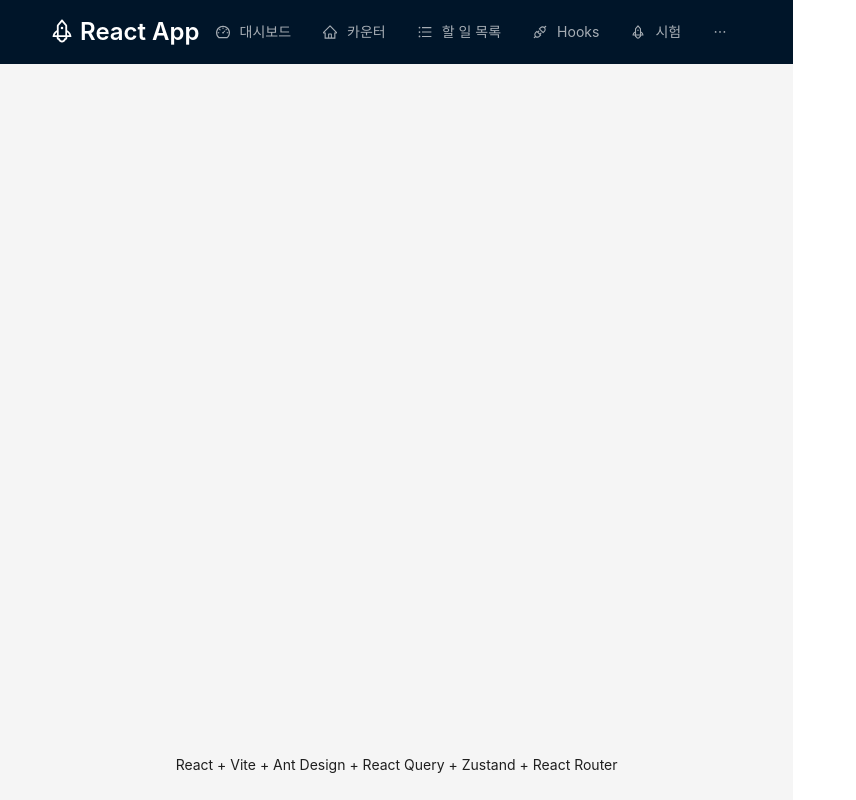
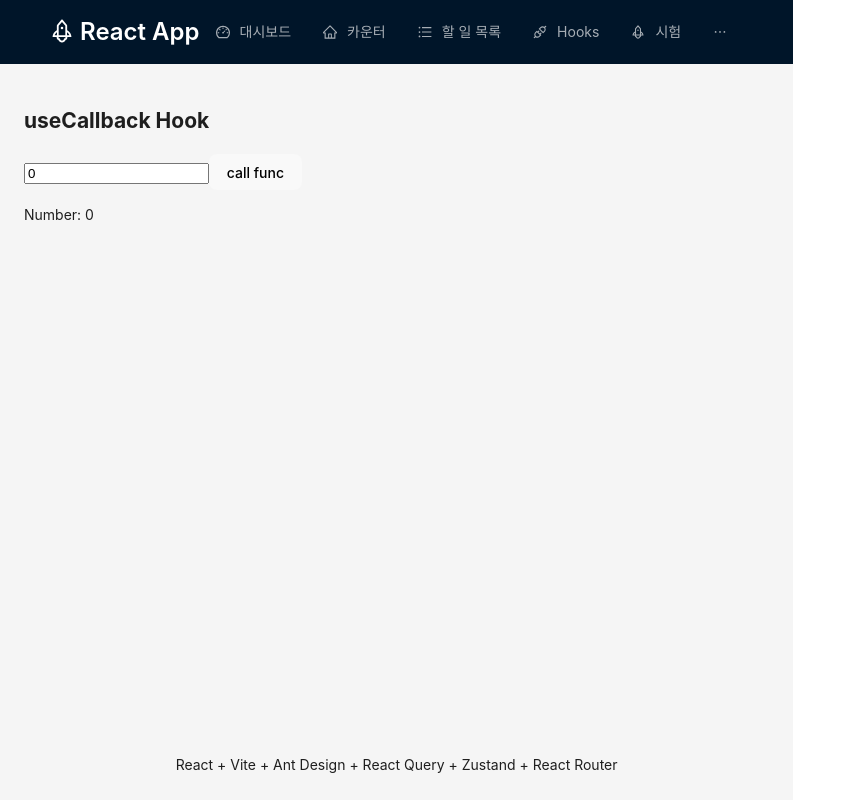
Before and after one commit to nTechLabs/ReactBasic, a React (Vite) app: page /exams/useCallback in a window 1280 px wide. Shown: the whole page, without its empty margins (0-856 px from the left). Built offline with nearby package versions, Linux system fonts and the light colour scheme.

Commit message:
feat: add useCallback exam page with functionality and routing

```diff
--- a/src/pages/exams/index.jsx
+++ b/src/pages/exams/index.jsx
@@ -23,6 +23,15 @@ const ExamsIndexPage = () => {
       icon: <ApiOutlined />,
       color: '#52c41a',
       topics: ['상태 관리', '이벤트 핸들링', '조건부 렌더링', '배열 상태', '객체 상태'],
+    },
+    {
+      key: 'useCallback',
+      title: 'useCallback',
+      description: '',
+      path: '/exams/useCallback',
+      icon: <ApiOutlined />,
+      color: '#52c41a',
+      topics: ['주제는 여기에...'],
     },
   ];
 
--- /dev/null
+++ b/src/pages/exams/useCallback.jsx
@@ -0,0 +1,50 @@
+import React, { useEffect, useCallback } from 'react';
+
+const UseCallbackExamPage = () => {
+  const [number, setNumber] = React.useState(0);
+  const [inputValue, setInputValue] = React.useState('0');
+  const inputRef = React.useRef(null);
+
+  const someFunc = useCallback(() => {
+    console.log('someFunc called');
+    console.log(number);
+  }, [number]);
+
+  const handleChange = (e) => {
+    setInputValue(e.target.value);
+  };
+
+  const handleKeyDown = (e) => {
+    if (e.key === 'Enter') {
+      const raw = e.currentTarget.value.trim();
+      if (raw === '') return;
+      const nextNum = Number(raw);
+      if (Number.isNaN(nextNum)) return;
+      setNumber(nextNum);
+      // 입력값 리셋 및 포커스 유지
+      setInputValue('');
+      setTimeout(() => inputRef.current?.focus?.(), 0);
+    }
+  };
+
+  useEffect(() => {
+    console.log('number changed:');
+  }, [someFunc]);
+
+  return (
+    <div>
+      <h2>useCallback Hook</h2>
+      <input
+        ref={inputRef}
+        type="number"
+        value={inputValue}
+        onChange={handleChange}
+        onKeyDown={handleKeyDown}
+      />
+      <button onClick={someFunc}>call func</button>
+      <p>Number: {number}</p>
+    </div>
+  );
+};
+
+export default UseCallbackExamPage;
--- a/src/router/AppRouters.jsx
+++ b/src/router/AppRouters.jsx
@@ -28,6 +28,7 @@ import UseNavigatePage from '../pages/hooks/useNavigate';
 import URLSearchParamsPage from '../pages/hooks/URLSearchParams';
 import ExamsIndexPage from '../pages/exams/index';
 import UseStateExamPage from '../pages/exams/useState';
+import UseCallbackExamPage from '../pages/exams/useCallback';
 
 const { Header, Content, Footer } = Layout;
 const { Title } = Typography;
@@ -142,6 +143,7 @@ const AppRouters = () => {
           <Route path="/hooks/URLSearchParams" element={<URLSearchParamsPage />} />
           <Route path="/exams" element={<ExamsIndexPage />} />
           <Route path="/exams/useState" element={<UseStateExamPage />} />
+          <Route path="/exams/useCallback" element={<UseCallbackExamPage />} />
           <Route path="/about" element={<AboutPage />} />
         </Routes>
       </AppLayout>
```
Also changed, not shown: src/pages/exams/useState.jsx (+4 -4 lines).
